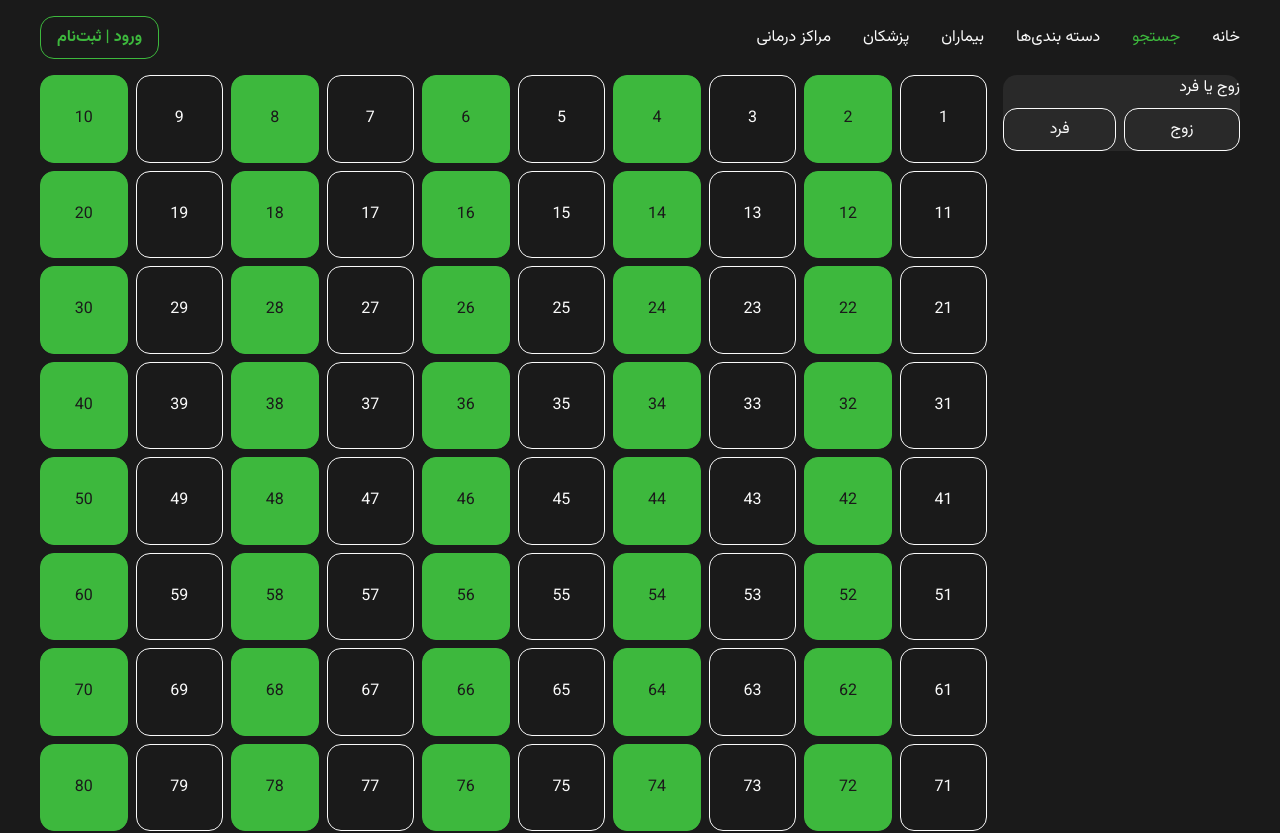
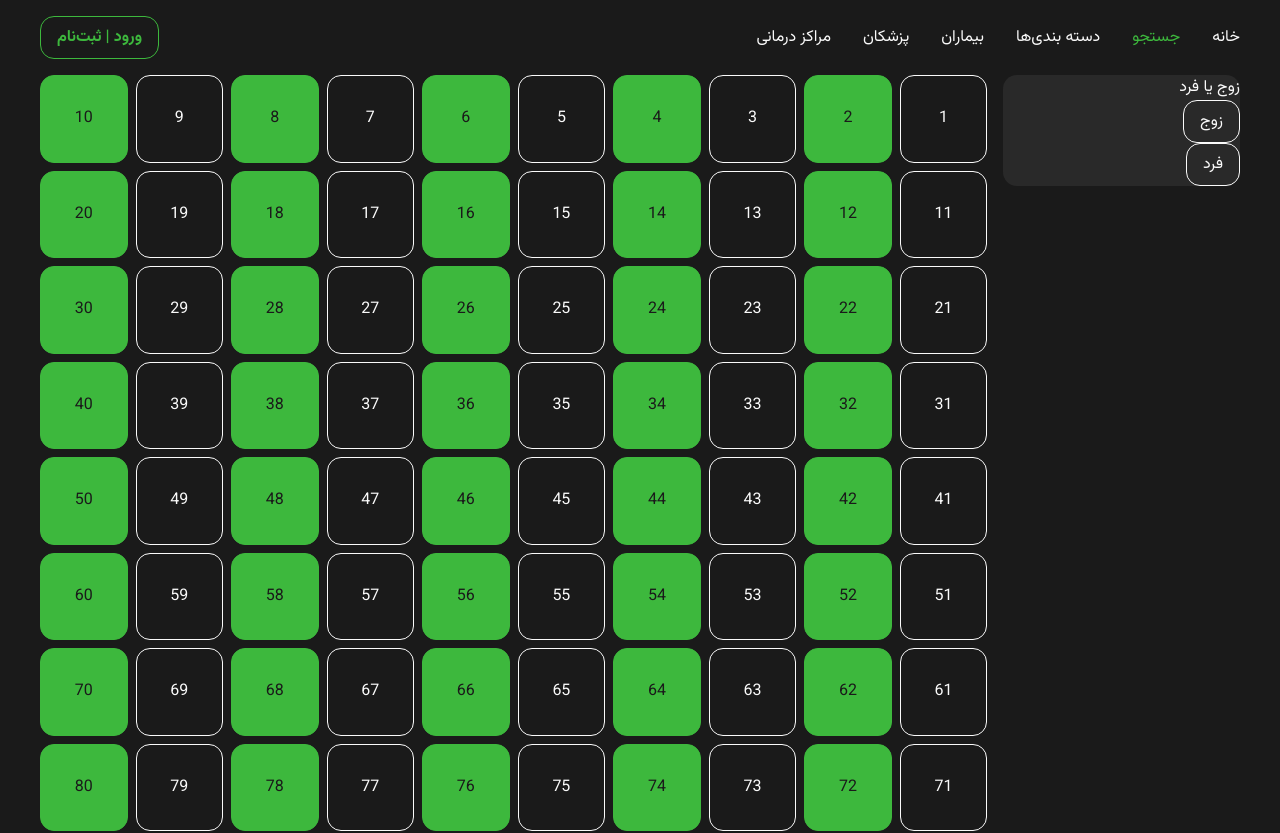
Before and after one commit to CodectiveOrg/bootcamp-2024-free-nextjs-moloudayat, a Next.js app: page /search in a window 1280 px wide. Shown: the top 833 px of the page. Built offline with nearby package versions, Linux system fonts and the light colour scheme.

Commit message:
feat(search): add filter component

```diff
--- /dev/null
+++ b/src/app/search/components/filter/filter.component.tsx
@@ -0,0 +1,33 @@
+import { ReactElement } from "react";
+
+import CardComponent from "@/components/card/card.component";
+import FilterButtonComponent from "@/components/filter-button/filter-button.component";
+
+import styles from "./filter.module.css";
+
+type Option = {
+  label: string;
+  value: string;
+};
+
+type Props = {
+  title: string;
+  options: Option[];
+};
+export default function FilterComponent({
+  title,
+  options,
+}: Props): ReactElement {
+  return (
+    <CardComponent>
+      <div className={styles.title}>{title}</div>
+      <div className={styles.buttons}>
+        {options.map((option) => (
+          <FilterButtonComponent key={option.value}>
+            {option.label}
+          </FilterButtonComponent>
+        ))}
+      </div>
+    </CardComponent>
+  );
+}
--- /dev/null
+++ b/src/app/search/components/filter/filter.module.css
@@ -0,0 +1,16 @@
+.filters {
+  .title {
+    font-weight: 900;
+  }
+
+  .buttons {
+    display: flex;
+    flex-wrap: wrap;
+    gap: 0.5rem;
+    margin-block-start: 0.5rem;
+
+    > * {
+      flex: 1 0 auto;
+    }
+  }
+}
--- a/src/app/search/page.module.css
+++ b/src/app/search/page.module.css
@@ -3,19 +3,6 @@
   grid-template-columns: 1fr 4fr;
   gap: 1rem;
   margin-block-end: 2rem;
-
-  .filters {
-    .buttons {
-      display: flex;
-      flex-wrap: wrap;
-      gap: 0.5rem;
-      margin-block-start: 0.5rem;
-
-      > * {
-        flex: 1 0 auto;
-      }
-    }
-  }
 
   .results {
     display: grid;
--- a/src/app/search/page.tsx
+++ b/src/app/search/page.tsx
@@ -2,6 +2,7 @@ import { ReactElement } from "react";
 
 import CardComponent from "@/components/card/card.component";
 import FilterButtonComponent from "@/components/filter-button/filter-button.component";
+import FilterComponent from "./components/filter/filter.component";
 
 import styles from "./page.module.css";
 
@@ -12,13 +13,13 @@ export default function Page(): ReactElement {
   return (
     <div className={styles.search}>
       <div className={styles.filters}>
-        <CardComponent>
-          <div className={styles.title}>زوج یا فرد</div>
-          <div className={styles.buttons}>
-            <FilterButtonComponent>زوج</FilterButtonComponent>
-            <FilterButtonComponent>فرد</FilterButtonComponent>
-          </div>
-        </CardComponent>
+        <FilterComponent
+          title="زوج یا فرد"
+          options={[
+            { value: "even", label: "زوج" },
+            { value: "odd", label: "فرد" },
+          ]}
+        />
       </div>
       <ul className={styles.results}>
         {items.map((item) => (
```
